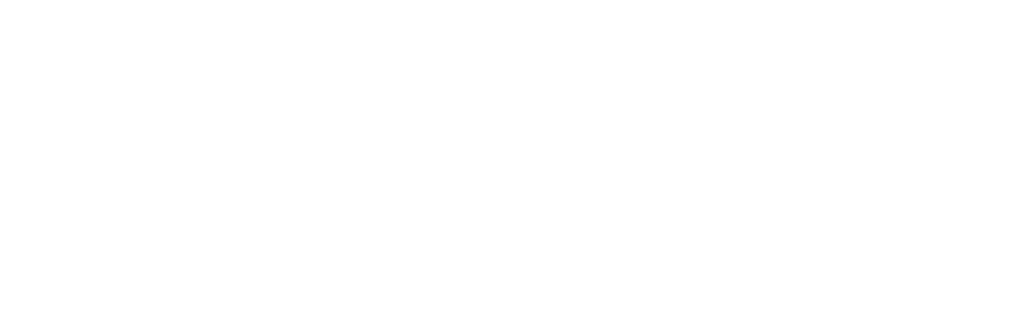
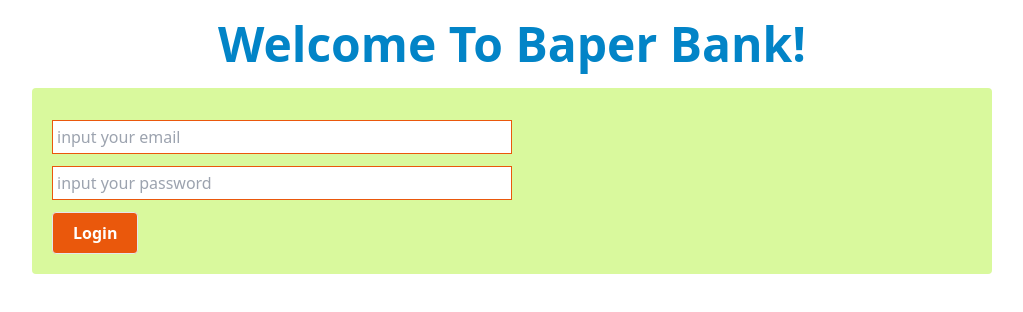
Before and after one commit to hrz07/myBank-practice, a plain HTML site: page index.html in a window 1280 px wide. Shown: the whole page, without its empty margins (128-1151 px from the left). Drawn offline with nearby package versions, Linux system fonts and the light colour scheme.

Commit message:
login section design complete

```diff
--- a/index.html
+++ b/index.html
@@ -4,9 +4,20 @@
     <meta charset="UTF-8">
     <meta http-equiv="X-UA-Compatible" content="IE=edge">
     <meta name="viewport" content="width=device-width, initial-scale=1.0">
+    <script src="https://cdn.tailwindcss.com"></script>
     <title>MyBank</title>
 </head>
 <body>
+    <header>
+        <h1 class="text-center text-5xl my-5 font-bold text-sky-600">Welcome To Baper Bank!</h1>
+    </header>
+    <main class="w-3/4 mx-auto bg-lime-200 p-5 rounded">
+        <div >
 
+            <input class="outline-black border text-orange-600 outline-orange-600 border-orange-600 p-1 my-3 block w-1/2" placeholder="input your email" type="email" id="email">
+            <input class="outline-black border text-orange-600 border-orange-600 outline-orange-600 p-1 block w-1/2" placeholder="input your password" type="password" id="pass-id">
+            <button class="border px-5 font-bold py-2 mt-3 bg-orange-600 rounded text-white">Login</button>
+        </div>
+    </main>
 </body>
 </html>
```
